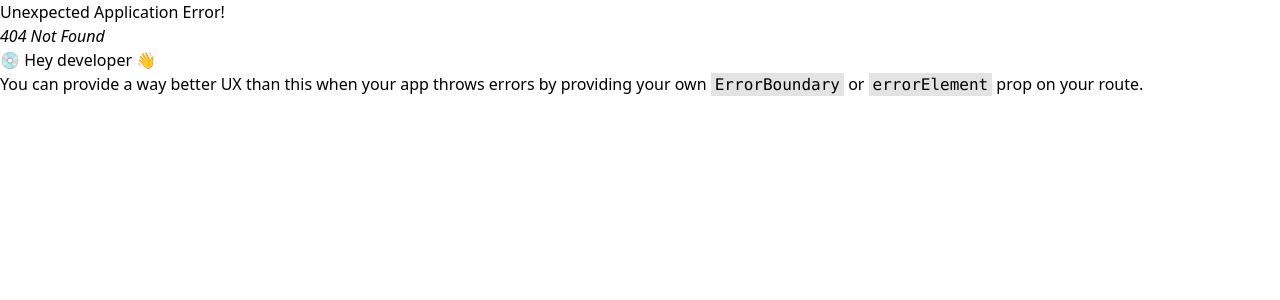
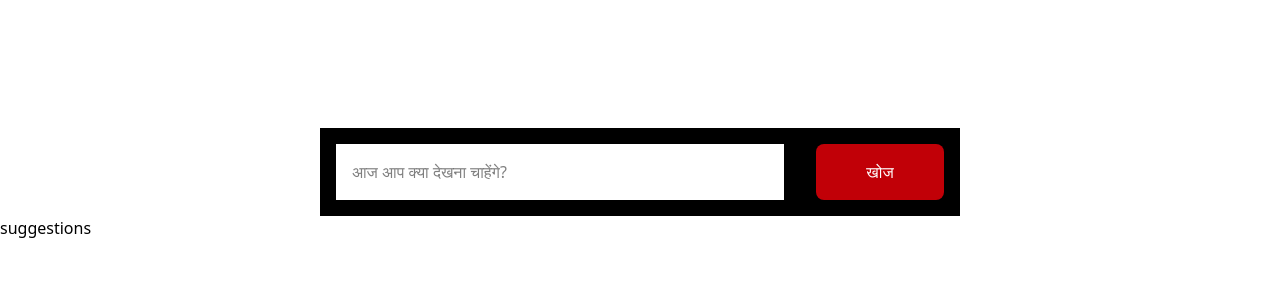
Before and after one commit to Neeraj05042001/Netflix-GPT, a React (Vite) app: page /gptsearch in a window 1280 px wide. Before the commit this address had no page. Shown: the top 300 px of the page. Built offline with nearby package versions, Linux system fonts and the light colour scheme.

Commit message:
Created SearchBar and language toggle button

```diff
--- a/src/Components/Browse.jsx
+++ b/src/Components/Browse.jsx
@@ -5,8 +5,12 @@ import SecondaryContainer from "./SecondaryContainer";
 import usePopularMovies from "../Hooks/usePopularMovies";
 import useTopRated from "../Hooks/useTopRated";
 import useUpcomingMovies from "../Hooks/useUpcomingMovies";
+import { useSelector } from "react-redux";
+import GptPage from "./GptPage";
+
 
 const Browse = () => {
+  const showGptSearch = useSelector((store) => store.gpt.showGptSearch);
   useNowPlayingMovies();
   usePopularMovies();
   useTopRated();
@@ -15,8 +19,14 @@ const Browse = () => {
   return (
     <div className="">
       <Header />
-      <MainContainer />
-      <SecondaryContainer />
+      {showGptSearch ? (
+        <GptPage />
+      ) : (
+        <>
+          <MainContainer />
+          <SecondaryContainer />
+        </>
+      )}
     </div>
   );
 };
--- /dev/null
+++ b/src/Components/GptMovieSuggestions.jsx
@@ -0,0 +1,5 @@
+const GptMovieSuggestions = () => {
+  return <div>suggestions</div>;
+};
+
+export default GptMovieSuggestions;
--- /dev/null
+++ b/src/Components/GptPage.jsx
@@ -0,0 +1,13 @@
+import GptMovieSuggestions from "./GptMovieSuggestions";
+import GptSearchBar from "./GptSearchBar";
+
+const GptPage = () => {
+  return (
+    <div>
+      <GptSearchBar/>
+      <GptMovieSuggestions/>
+    </div>
+  )
+};
+
+export default GptPage;
--- /dev/null
+++ b/src/Components/GptSearchBar.jsx
@@ -0,0 +1,19 @@
+import lang from "../Utils/languageConstants";
+const GptSearchBar = () => {
+  return (
+    <div className="pt-[10%] flex justify-center">
+      <form className="w-1/2 bg-black grid grid-cols-12">
+        <input
+          type="text"
+          className="p-4 m-4 col-span-9 bg-white"
+          placeholder= {lang.hindi.placeholder}
+        />
+        <button className="col-span-3 m-4 py-2 px-4 bg-red-700 text-white rounded-lg">
+          {lang.hindi.search}
+        </button>
+      </form>
+    </div>
+  );
+};
+
+export default GptSearchBar;
--- a/src/Components/Header.jsx
+++ b/src/Components/Header.jsx
@@ -5,10 +5,14 @@ import { onAuthStateChanged, signOut } from "firebase/auth";
 import { useDispatch, useSelector } from "react-redux";
 import { useEffect } from "react";
 import { addUsers, removeUser } from "../Utils/userSlice";
+import { toggleGptSearchButton, toggleLanguageButton } from "../Utils/gptSlice";
+import LangButton from "./LangButton";
 
 const Header = () => {
   const navigate = useNavigate();
   const user = useSelector((store) => store.user);
+  const languageButton = useSelector((store) => store.gpt.showLanguageButton);
+
   const dispatch = useDispatch();
   const handleSignOut = () => {
     signOut(auth)
@@ -18,6 +22,11 @@ const Header = () => {
       .catch((error) => {
         navigate("/error");
       });
+  };
+
+  const handleGPTSearchButton = () => {
+    dispatch(toggleGptSearchButton());
+    dispatch(toggleLanguageButton());
   };
 
   useEffect(() => {
@@ -45,17 +54,24 @@ const Header = () => {
     <div className="absolute px-34 py-2 bg-gradient-to-b from-black z-10 w-screen flex justify-between">
       <img className="w-52 " src={NETFLIX_LOGO} />
       {user && (
-        <div className="">
-          <img className="w-12 h-12" alt="UserIcon" src={user.photoURL} />
-          <h3 className="font-bold text-white">
-            {user?.displayName?.toUpperCase()}
-          </h3>
+        <div className="flex p-2">
           <button
-            className="text-white font-bold cursor-pointer"
-            onClick={handleSignOut}
+            className="text-white bg-purple-800  cursor-pointer px-4 py-1 mr-32 rounded-lg justify-center"
+            onClick={handleGPTSearchButton}
           >
-            Sign Out
+            GPT Search
           </button>
+          {languageButton && <LangButton />}
+          <div className="-mr-28">
+            <img className="w-12 h-12" alt="UserIcon" src={user.photoURL} />
+
+            <button
+              className="text-white font-bold cursor-pointer"
+              onClick={handleSignOut}
+            >
+              Sign Out
+            </button>
+          </div>
         </div>
       )}
     </div>
--- /dev/null
+++ b/src/Components/LangButton.jsx
@@ -0,0 +1,9 @@
+
+const LangButton = ()=>{
+    return(
+        <div>
+            <button className="text-white bg-pink-500 mr-20 px-8 py-6 rounded-lg">lang</button>
+        </div>
+    )
+}
+export default LangButton
--- a/src/Utils/appStore.js
+++ b/src/Utils/appStore.js
@@ -1,11 +1,13 @@
 import { configureStore } from "@reduxjs/toolkit";
 import userReducer from "./userSlice";
 import moviesReducer from "./moviesSlice"
+import gptReducer from "./gptSlice"
 
 const appStore = configureStore({
   reducer: {
     user: userReducer,
-    movies: moviesReducer
+    movies: moviesReducer,
+    gpt: gptReducer
   },
 });
 
--- /dev/null
+++ b/src/Utils/gptSlice.js
@@ -0,0 +1,21 @@
+import { createSlice } from "@reduxjs/toolkit";
+
+const gptSlice = createSlice({
+  name: "gpt",
+  initialState: {
+    showGptSearch: false,
+    showLanguageButton: false,
+  },
+  reducers: {
+    toggleGptSearchButton: (state) => {
+      state.showGptSearch = !state.showGptSearch;
+    },
+    toggleLanguageButton: (state) => {
+      state.showLanguageButton = !state.showLanguageButton;
+    },
+  },
+});
+
+export const { toggleGptSearchButton, toggleLanguageButton } = gptSlice.actions;
+
+export default gptSlice.reducer;
--- /dev/null
+++ b/src/Utils/languageConstants.js
@@ -0,0 +1,18 @@
+const lang = {
+  en: {
+    search: "Search",
+    placeholder: "What would you like to watch today?",
+  },
+
+  hindi: {
+    search: "खोज",
+    placeholder: "आज आप क्या देखना चाहेंगे?",
+  },
+
+  spanish: {
+    search: "buscar",
+    placeholder: "¿Qué te gustaría ver hoy?",
+  },
+};
+
+export default lang;
```
Also changed, not shown: src/Components/Body.jsx (+5 -4 lines), 1 other file (tests, documents, lock files or other folders).
